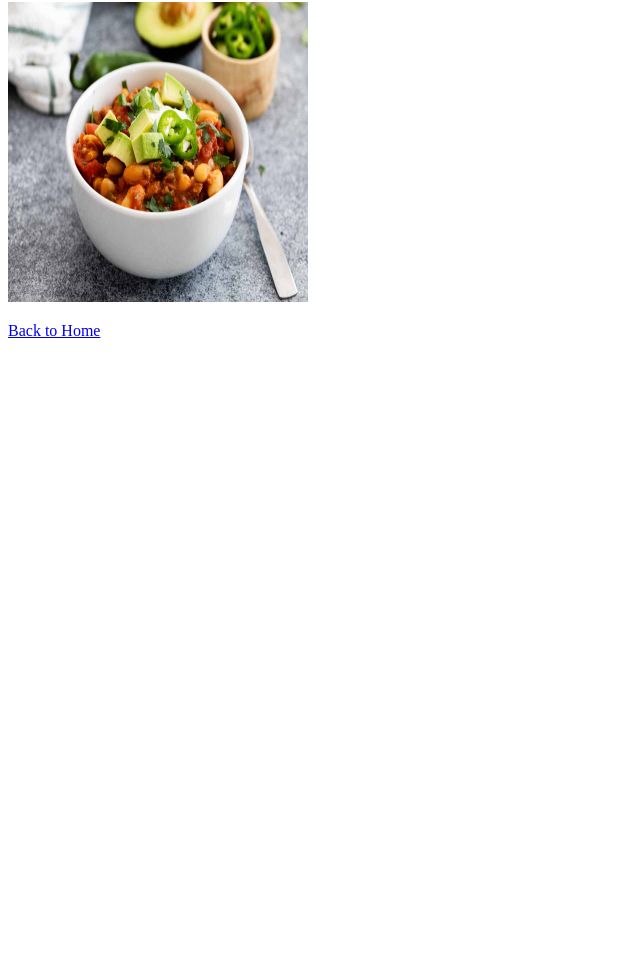
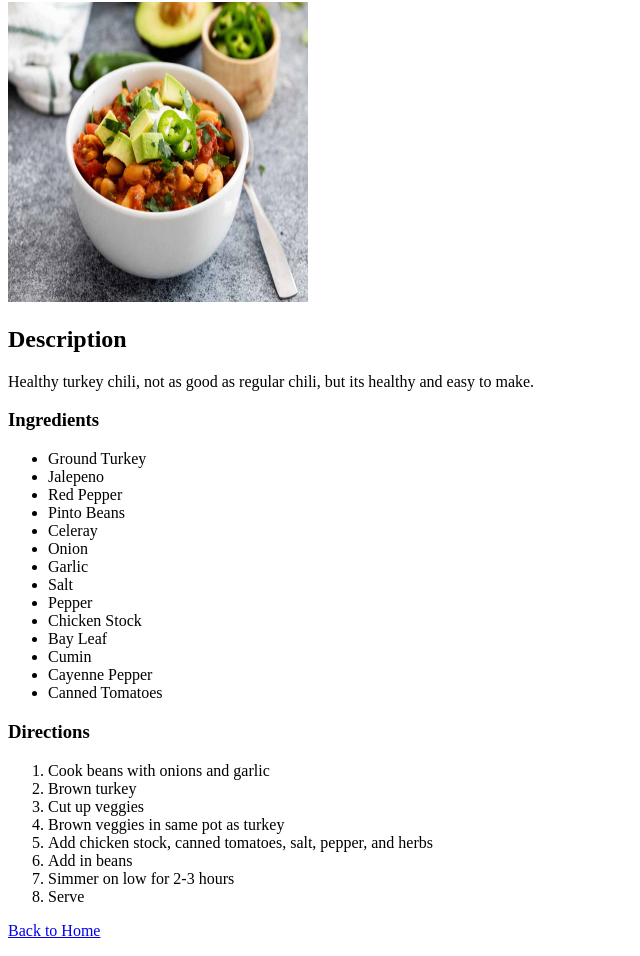
Before and after one commit to flapjackstan/web_dev-odin_project, a plain HTML site: page projects/html-recipes-project/recipes/turkey_chili.html in a window 1280 px wide. Shown: the part 78-1034 px from the top of the page, without its empty margins (0-640 px from the left). Before the commit the page ends 800 px from the top, so only its background shows below. Drawn offline with Linux system fonts and the light colour scheme.

Commit message:
completed project

```diff
--- a/projects/html-recipes-project/recipes/turkey_chili.html
+++ b/projects/html-recipes-project/recipes/turkey_chili.html
@@ -9,6 +9,39 @@
 
     <img width=300 height=300 src="../images/turkey_chili.jpg" alt="Turkey Chili">
 
+    <h2>Description</h2>
+    <p>Healthy turkey chili, not as good as regular chili, but its healthy and easy to make.</p>
+
+    <h3>Ingredients</h3>
+    <ul>
+        <li>Ground Turkey</li>
+        <li>Jalepeno</li>
+        <li>Red Pepper</li>
+        <li>Pinto Beans</li>
+        <li>Celeray</li>
+        <li>Onion</li>
+        <li>Garlic</li>
+        <li>Salt</li>
+        <li>Pepper</li>
+        <li>Chicken Stock</li>
+        <li>Bay Leaf</li>
+        <li>Cumin</li>
+        <li>Cayenne Pepper</li>
+        <li>Canned Tomatoes</li>
+    </ul>
+
+    <h3>Directions</h3>
+    <ol>
+        <li>Cook beans with onions and garlic</li>
+        <li>Brown turkey</li>
+        <li>Cut up veggies</li>
+        <li>Brown veggies in same pot as turkey</li>
+        <li>Add chicken stock, canned tomatoes, salt, pepper, and herbs</li>
+        <li>Add in beans</li>
+        <li>Simmer on low for 2-3 hours</li>
+        <li>Serve</li>
+    </ol>
+
     <p><a href="../index.html">Back to Home</a></p>
 </body>
 </html>
```
Also changed, not shown: projects/html-recipes-project/index.html (+6 -3 lines), projects/html-recipes-project/recipes/beef_stew.html (+32 -1 lines), projects/html-recipes-project/recipes/hamburger.html (+20 -1 lines).
